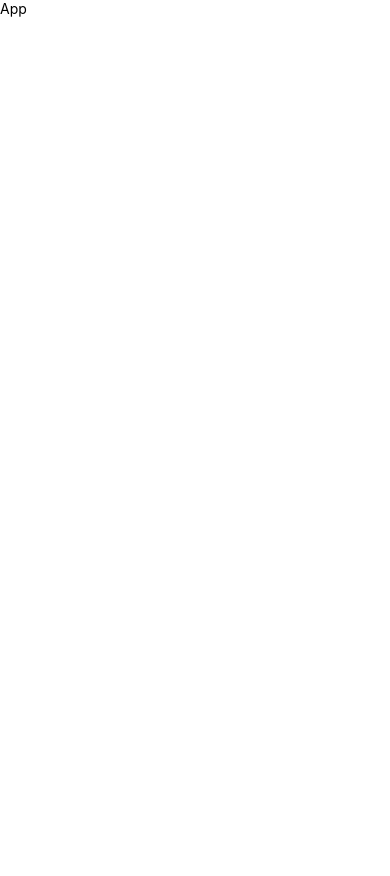
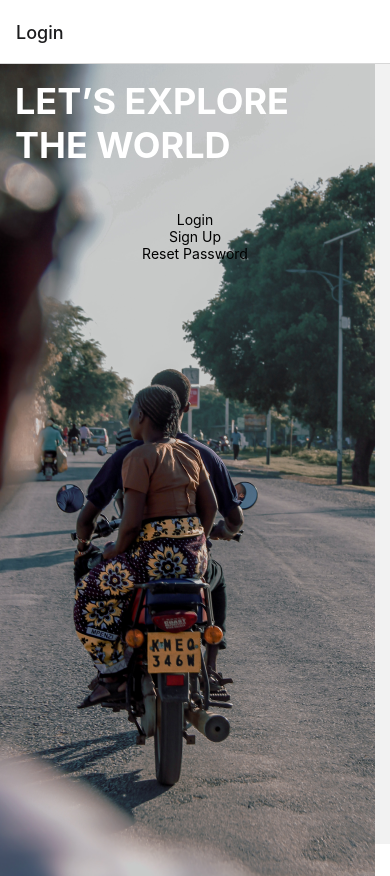
Before and after one commit to DanangFirmantara/vehicleRentReactNative, a React Native app: screen /Login in a window 390 px wide. Before the commit the page ends 844 px from the top, so only its background shows below. Built offline with nearby package versions, Linux system fonts and the light colour scheme.

Commit message:
feat : intial login

```diff
--- a/App.js
+++ b/App.js
@@ -1,11 +1,34 @@
-import {View, Text} from 'react-native';
+// import {View, Text} from 'react-native';
 import React from 'react';
+import {NavigationContainer} from '@react-navigation/native';
+import {createNativeStackNavigator} from '@react-navigation/native-stack';
+import Login from './src/screens/Login';
+import SignUp from './src/screens/SignUp';
+import ResetPassword from './src/screens/ResetPassword';
+
+const Stack = createNativeStackNavigator();
 
 const App = () => {
   return (
-    <View>
-      <Text>App</Text>
-    </View>
+    <NavigationContainer>
+      <Stack.Navigator>
+        <Stack.Screen name="Login" component={Login} />
+        <Stack.Screen
+          options={{
+            headerTitle: 'Sign Up',
+          }}
+          name="Sign-Up"
+          component={SignUp}
+        />
+        <Stack.Screen
+          options={{
+            headerTitle: 'Reset Password',
+          }}
+          name="Reset-Password"
+          component={ResetPassword}
+        />
+      </Stack.Navigator>
+    </NavigationContainer>
   );
 };
 
--- a/package.json
+++ b/package.json
@@ -10,8 +10,13 @@
     "lint": "eslint ."
   },
   "dependencies": {
+    "@native-base/icons": "^0.0.11",
+    "@react-navigation/native": "^6.0.8",
+    "@react-navigation/native-stack": "^6.5.2",
     "react": "17.0.2",
     "react-native": "0.67.4",
+    "react-native-safe-area-context": "^4.2.4",
+    "react-native-screens": "^3.13.1",
     "react-native-vector-icons": "^9.1.0"
   },
   "devDependencies": {
--- /dev/null
+++ b/src/screens/Login.js
@@ -0,0 +1,59 @@
+import {
+  View,
+  Text,
+  StyleSheet,
+  TouchableOpacity,
+  ImageBackground,
+} from 'react-native';
+import React from 'react';
+import Container from '../components/Container';
+import {useNavigation} from '@react-navigation/native';
+import loginImg from '../assets/image/login.png';
+
+const Login = () => {
+  const navigation = useNavigation();
+  return (
+    <ImageBackground source={loginImg} style={styles.imageBackground}>
+      <Container>
+        <View style={styles.contentTop}>
+          <Text style={styles.text}>LET’S EXPLORE THE WORLD</Text>
+        </View>
+        <View style={styles.content}>
+          <Text>Login</Text>
+          <TouchableOpacity
+            onPress={() => {
+              navigation.navigate('Sign-Up');
+            }}>
+            <Text>Sign Up</Text>
+          </TouchableOpacity>
+          <TouchableOpacity
+            onPress={() => {
+              navigation.navigate('Reset-Password');
+            }}>
+            <Text>Reset Password</Text>
+          </TouchableOpacity>
+        </View>
+      </Container>
+    </ImageBackground>
+  );
+};
+
+const styles = StyleSheet.create({
+  contentTop: {
+    // paddingTop: 100,
+  },
+  text: {
+    color: 'white',
+    fontSize: 36,
+    fontWeight: 'bold',
+    width: '80%',
+  },
+  content: {
+    height: '100%',
+    width: '100%',
+    alignItems: 'center',
+    justifyContent: 'center',
+  },
+});
+
+export default Login;
--- /dev/null
+++ b/src/screens/ResetPassword.js
@@ -0,0 +1,12 @@
+import {View, Text} from 'react-native';
+import React from 'react';
+
+const ResetPassword = () => {
+  return (
+    <View>
+      <Text>ResetPassword</Text>
+    </View>
+  );
+};
+
+export default ResetPassword;
--- /dev/null
+++ b/src/screens/SignUp.js
@@ -0,0 +1,12 @@
+import {View, Text} from 'react-native';
+import React from 'react';
+
+const SignUp = () => {
+  return (
+    <View>
+      <Text>SignUp</Text>
+    </View>
+  );
+};
+
+export default SignUp;
```
Also changed, not shown: src/assets/image/login.png (added), 2 other files (tests, documents, lock files or other folders).
